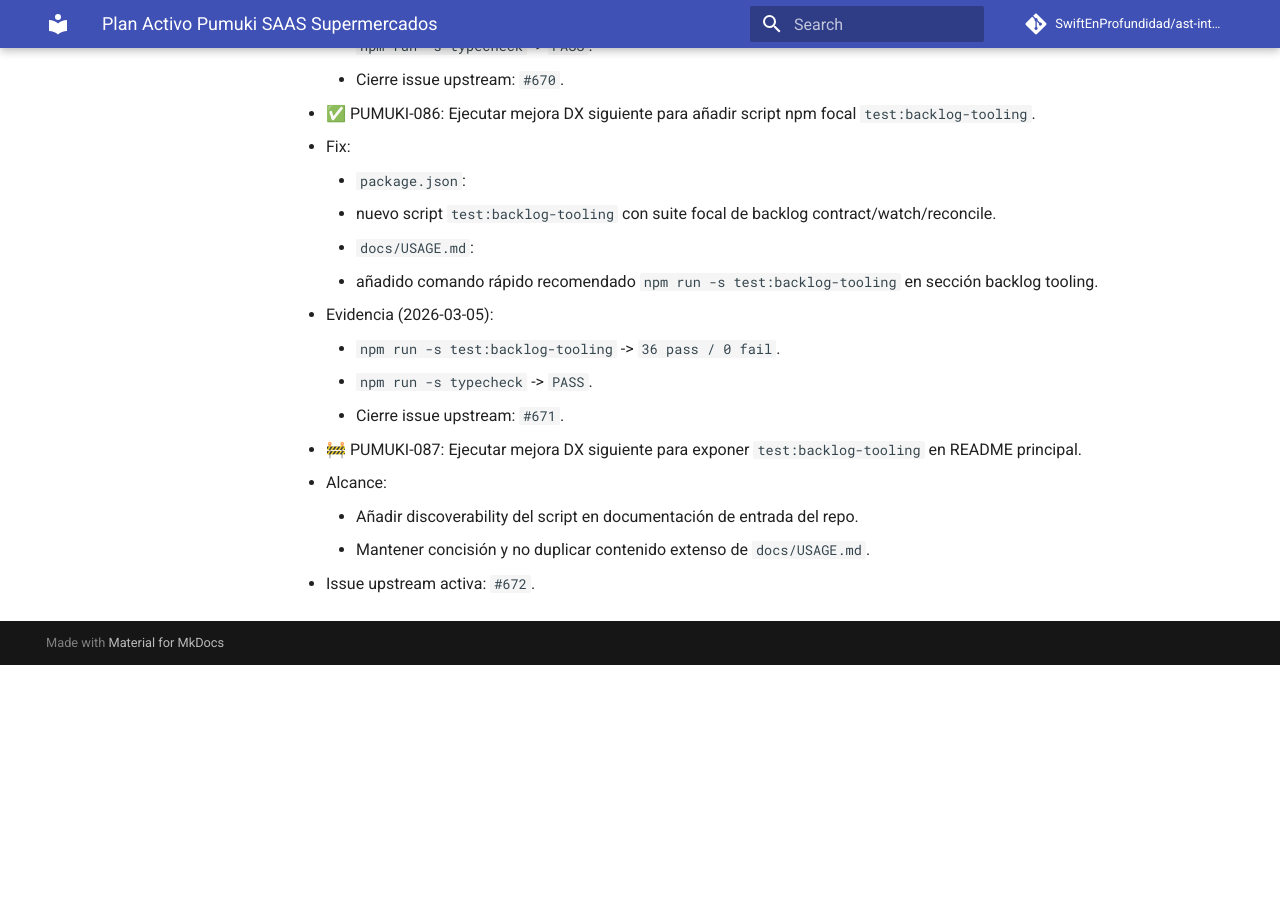
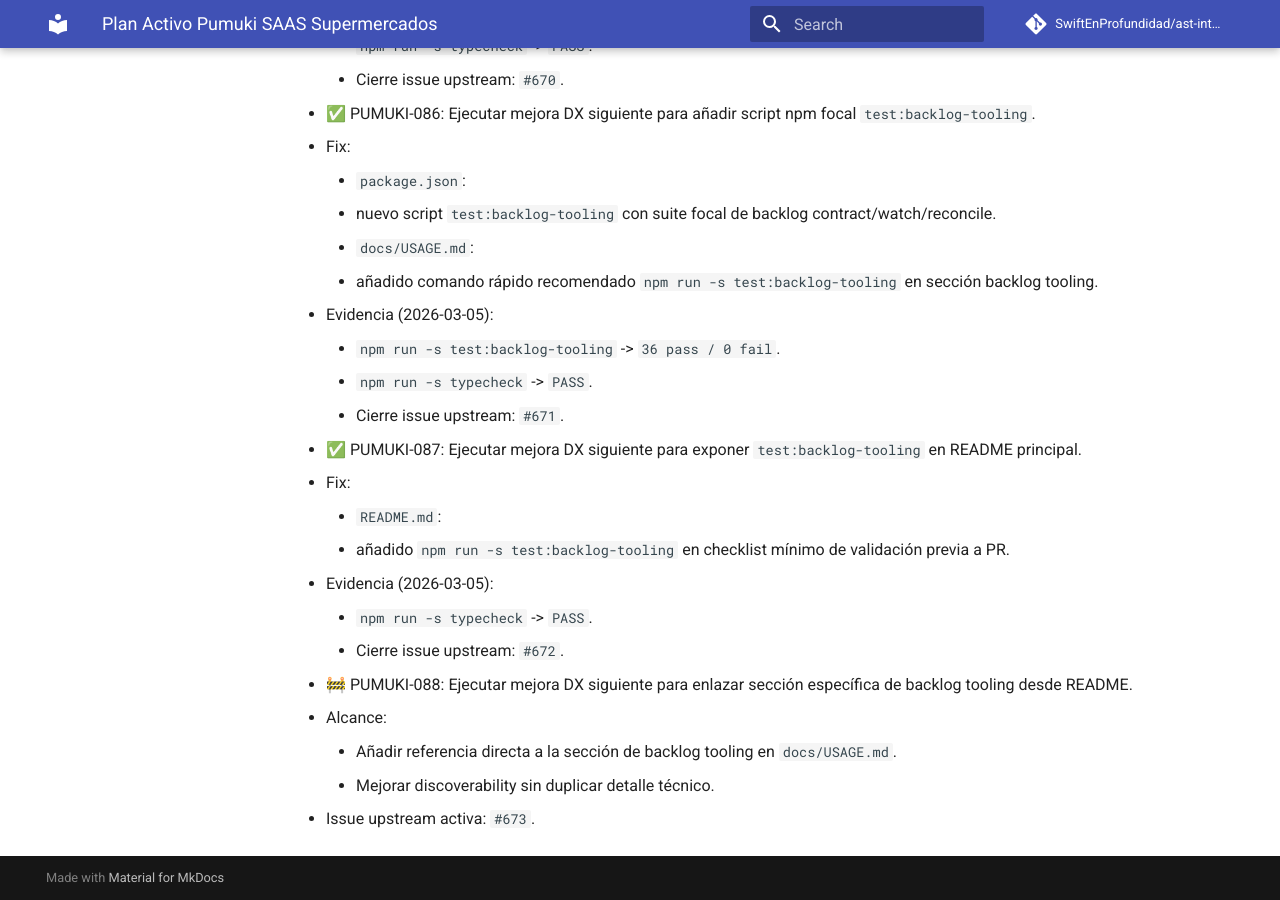
Before and after one commit to SwiftEnProfundidad/ast-intelligence-hooks, an MkDocs documentation site: the page built from docs/seguimiento-activo-pumuki-saas-supermercados.md, in a window 1280 px wide and 900 px high, scrolled down 37407 px. Built offline with MkDocs 1.6.1 and Material for MkDocs 9.7.7, drawn with Linux system fonts in a browser that asks for light colours; comment, search, counter and statistics services are not loaded; before the commit the page ends 38072 px from its top, so only the background shows below that.

Commit message:
docs(backlog-tools): expose focused test script in README

```diff
--- a/docs/seguimiento-activo-pumuki-saas-supermercados.md
+++ b/docs/seguimiento-activo-pumuki-saas-supermercados.md
@@ -995,8 +995,16 @@
     - `npm run -s typecheck` -> `PASS`.
     - Cierre issue upstream: `#671`.
 
-- 🚧 PUMUKI-087: Ejecutar mejora DX siguiente para exponer `test:backlog-tooling` en README principal.
+- ✅ PUMUKI-087: Ejecutar mejora DX siguiente para exponer `test:backlog-tooling` en README principal.
+  - Fix:
+    - `README.md`:
+      - añadido `npm run -s test:backlog-tooling` en checklist mínimo de validación previa a PR.
+  - Evidencia (2026-03-05):
+    - `npm run -s typecheck` -> `PASS`.
+    - Cierre issue upstream: `#672`.
+
+- 🚧 PUMUKI-088: Ejecutar mejora DX siguiente para enlazar sección específica de backlog tooling desde README.
   - Alcance:
-    - Añadir discoverability del script en documentación de entrada del repo.
-    - Mantener concisión y no duplicar contenido extenso de `docs/USAGE.md`.
-  - Issue upstream activa: `#672`.
+    - Añadir referencia directa a la sección de backlog tooling en `docs/USAGE.md`.
+    - Mejorar discoverability sin duplicar detalle técnico.
+  - Issue upstream activa: `#673`.
```
Also changed, not shown: README.md (+1 -0 lines), docs/registro-maestro-de-seguimiento.md (+2 -2 lines).
